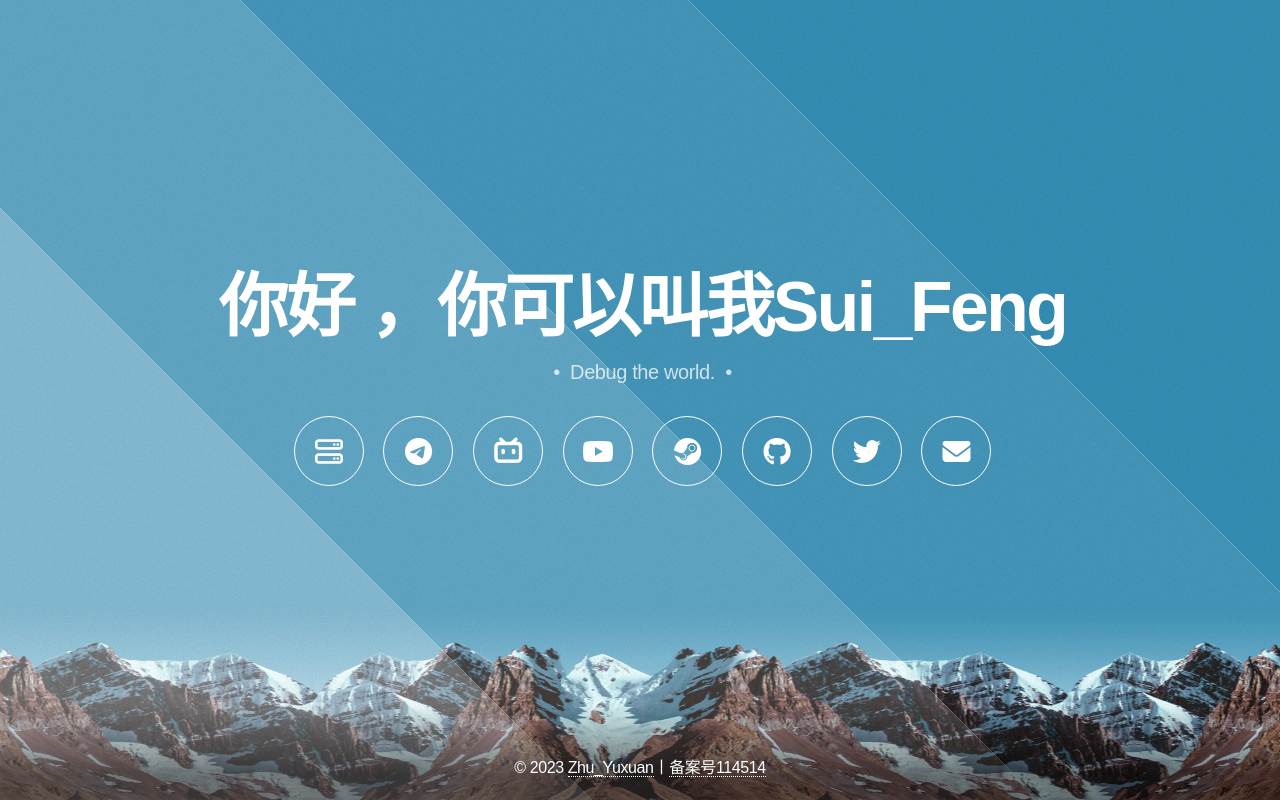
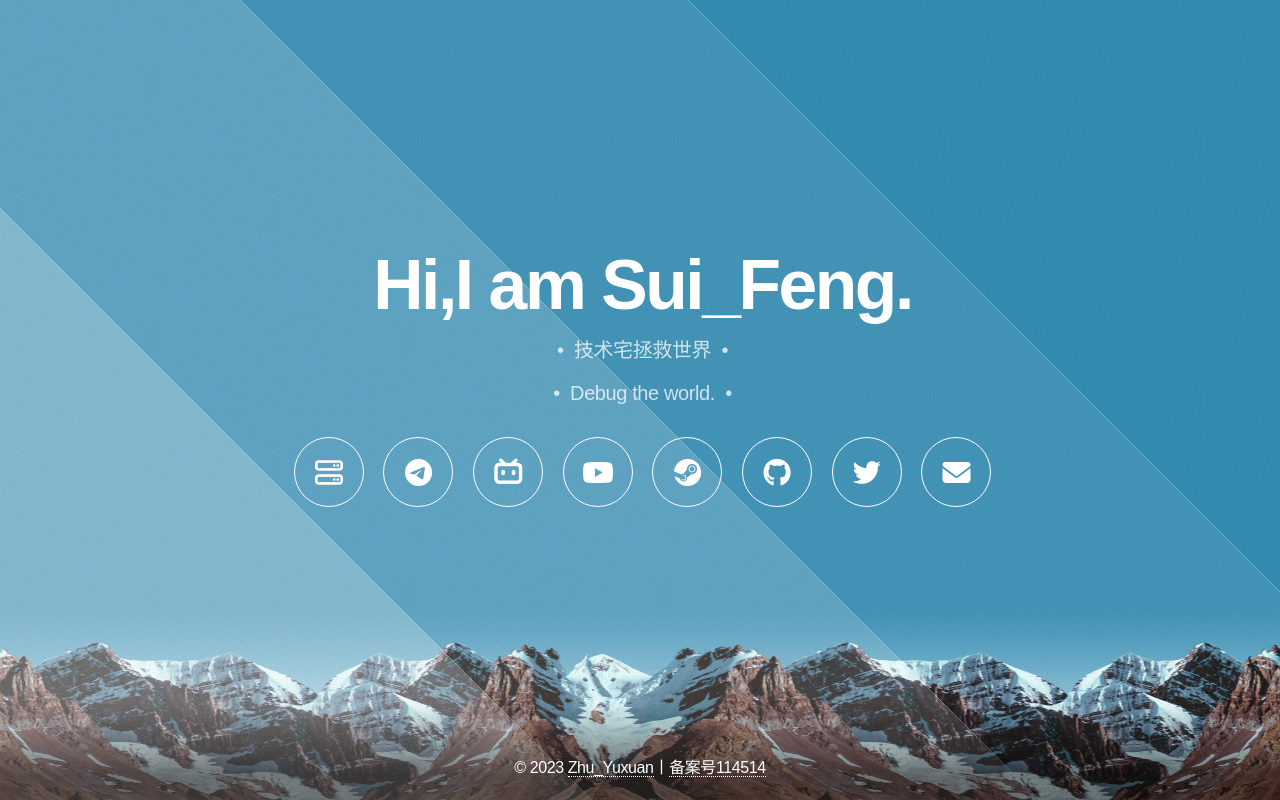
Before and after one commit to ZhuYuxuan9302/ZhuYuxuan9302.github.io, a plain HTML site: page index.html in a window 1280 px wide. Drawn offline with Linux system fonts and the light colour scheme.

Commit message:
Update index.html

```diff
--- a/index.html
+++ b/index.html
@@ -7,7 +7,7 @@
 <html>
 
 <head>
-	<title>Zhu_Yuxuan丨个人主页</title>
+	<title>Sui_Frng丨个人主页</title>
 	<meta charset="utf-8" />
 	<meta http-equiv="Content-Security-Policy" content="upgrade-insecure-requests">
 	<meta name="viewport" content="width=device-width, initial-scale=1, user-scalable=no" />
@@ -28,7 +28,8 @@
 
 			<!-- Header -->
 			<header id="header">
-				<h1>你好 ，你可以叫我Sui_Feng</h1>
+				<h1>Hi,I am Sui_Feng.</h1>
+				<p>&nbsp;&bull;&nbsp; 技术宅拯救世界 &nbsp;&bull;&nbsp;</p>
 				<p>&nbsp;&bull;&nbsp; Debug the world. &nbsp;&bull;&nbsp;</p>
 				<nav>
 					<ul>
```
